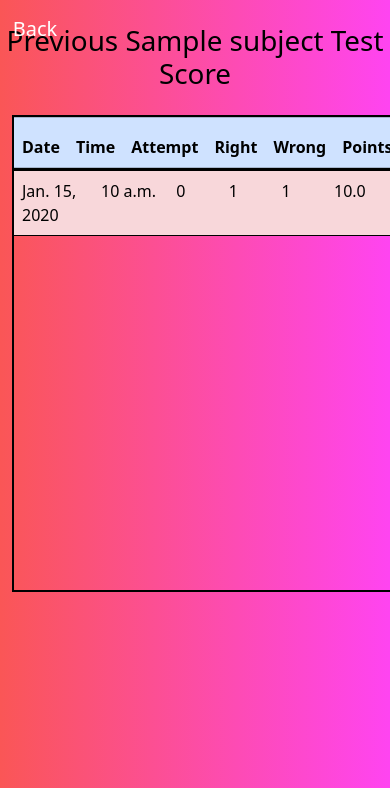
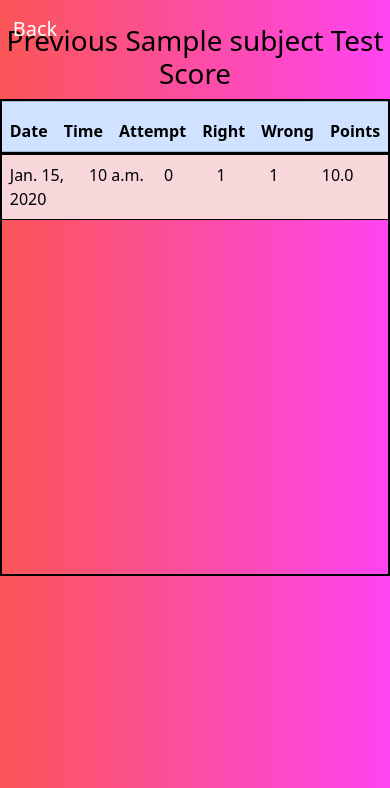
Before and after one commit to microsoftwala/Testwebsite2, a Django app: template testweb/templates/results.html in a window 390 px wide. Shown: the part 56-844 px from the top of the page. Run offline with Django 4.2, Linux system fonts and the light colour scheme; tables that the repository leaves empty hold one stand-in row (values such as "Sample post"); the template is opened without the code that fills it: values that come from a table or form of the project are taken from there, most other values are stand-ins (such as "Sample title", 1, 10 or a date in 2020).

Commit message:
Update results.html

```diff
--- a/testweb/templates/results.html
+++ b/testweb/templates/results.html
@@ -20,6 +20,23 @@
         background:pink;
         background-image: -webkit-gradient(linear, left top, right top, from(#FA5656), to(#FF44F1));
       }
+    .con{
+      margin:auto;
+      width: 70%;
+      display:flex;
+      justify-content: space-between;
+      align-items: center;
+    }
+
+    @media screen and (max-width: 400px) {
+      .con{
+        margin:auto;
+        width: 50%;
+        display:flex;
+        justify-content: center;
+        align-items: center;
+      }
+    }
       h1{
         text-align:center;
         color:black;
@@ -104,7 +121,7 @@
 <br>
 <a href="{% url 'testweb:Home' %}" class='p'>Back</a>
 <h1>Previous {{subject}} Test Score</h1>
-    <div class='container my-4'>
+    <div class='con'>
         <table class=" table table-danger scroll">
             <thead >
               <tr>
```
